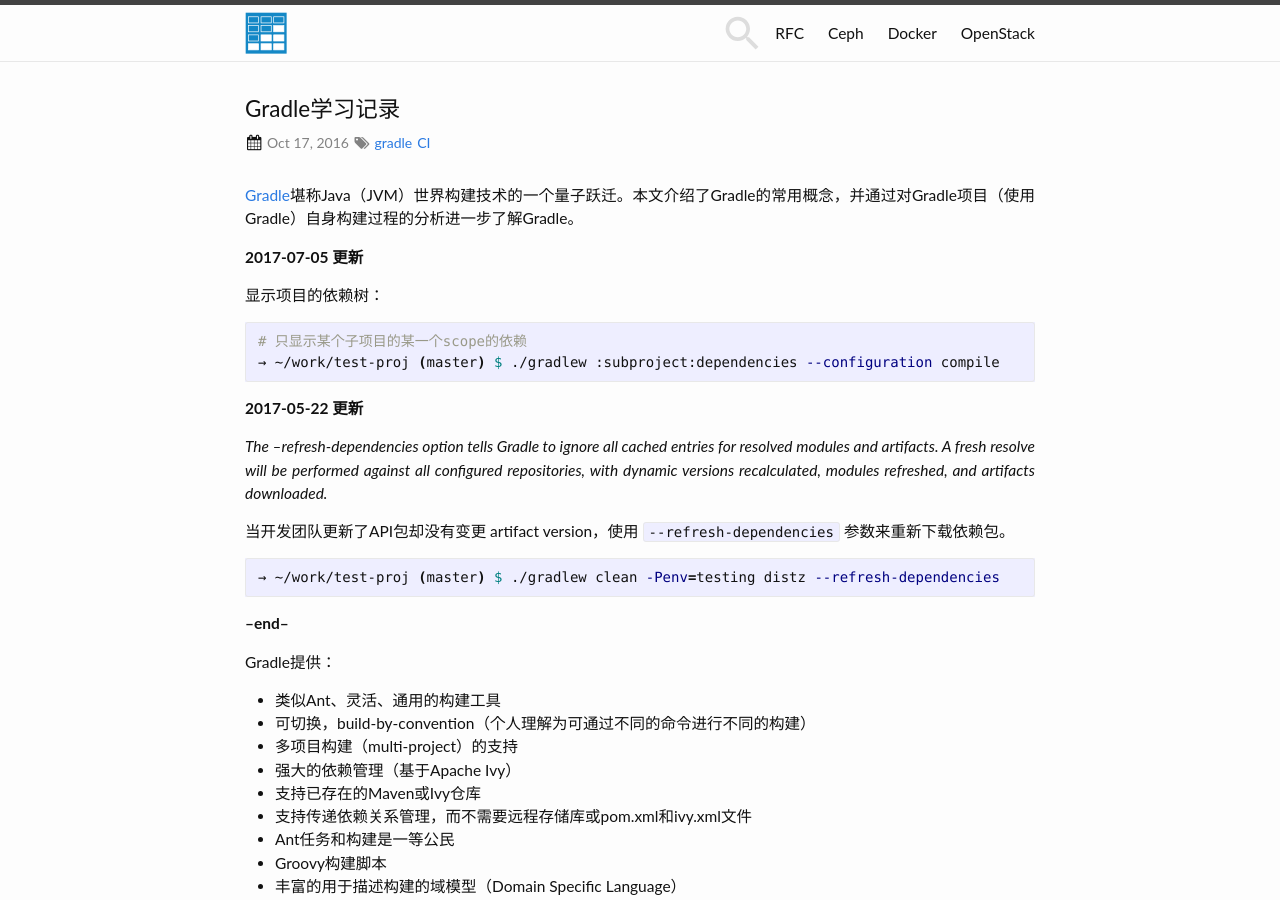
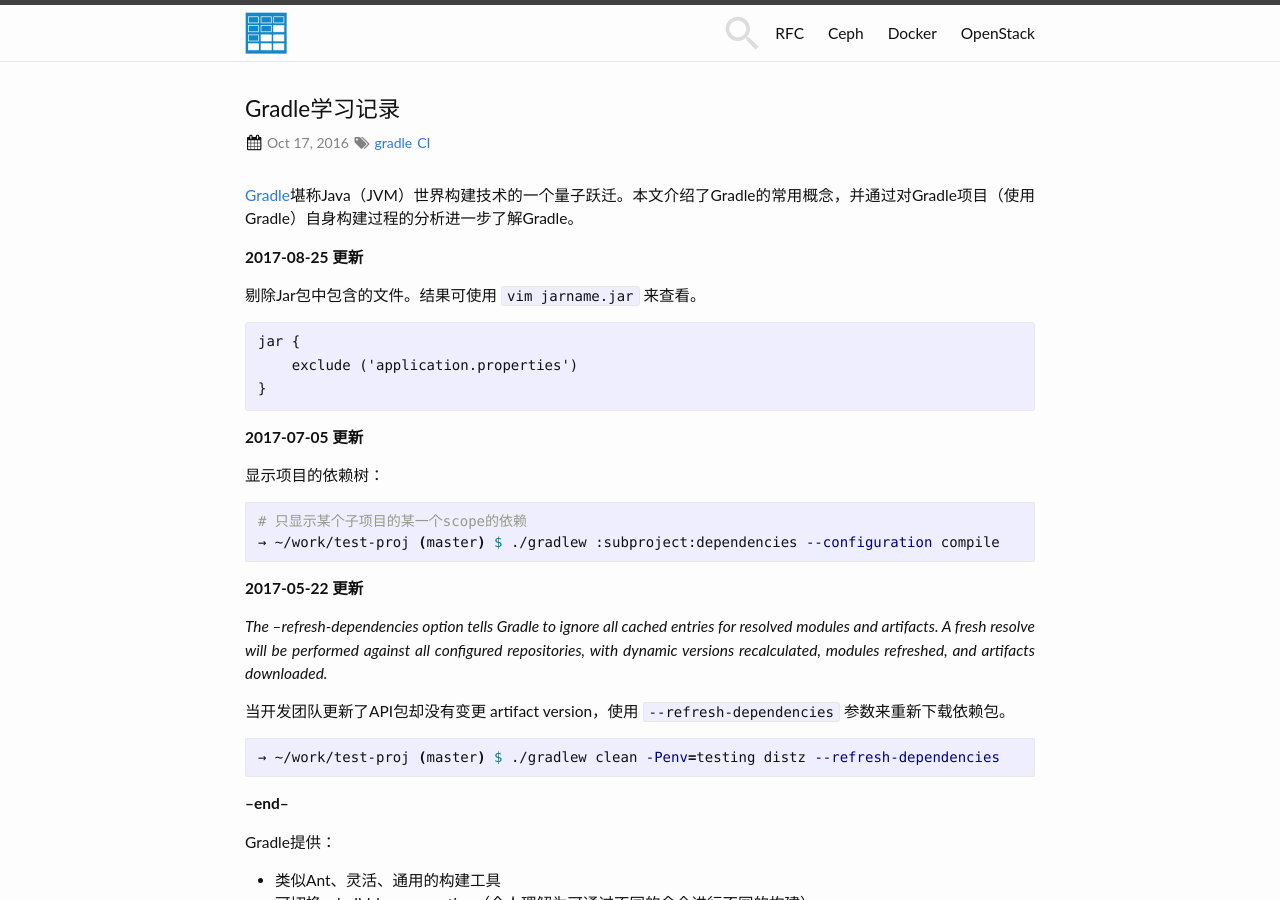
Before and after one commit to zhjwpku/zhjwpku.github.io, a Jekyll site: the page built from _posts/2016-10-17-gradle-learning-notes.markdown, in a window 1280 px wide and 900 px high. Built offline with Jekyll 4.4.1, drawn with Linux system fonts in a browser that asks for light colours; comment, search, counter and statistics services are not loaded.

Commit message:
jar exclude
Signed-off-by: Zhao Junwang <zhjwpku@gmail.com>

````diff
--- a/_posts/2016-10-17-gradle-learning-notes.markdown
+++ b/_posts/2016-10-17-gradle-learning-notes.markdown
@@ -8,6 +8,16 @@
 ---
 
 [Gradle][gradle]堪称Java（JVM）世界构建技术的一个量子跃迁。本文介绍了Gradle的常用概念，并通过对Gradle项目（使用Gradle）自身构建过程的分析进一步了解Gradle。
+
+**2017-08-25 更新**
+
+剔除Jar包中包含的文件。结果可使用 `vim jarname.jar` 来查看。
+
+```grovy
+jar {
+    exclude ('application.properties')
+}
+```
 
 **2017-07-05 更新**
 
````
